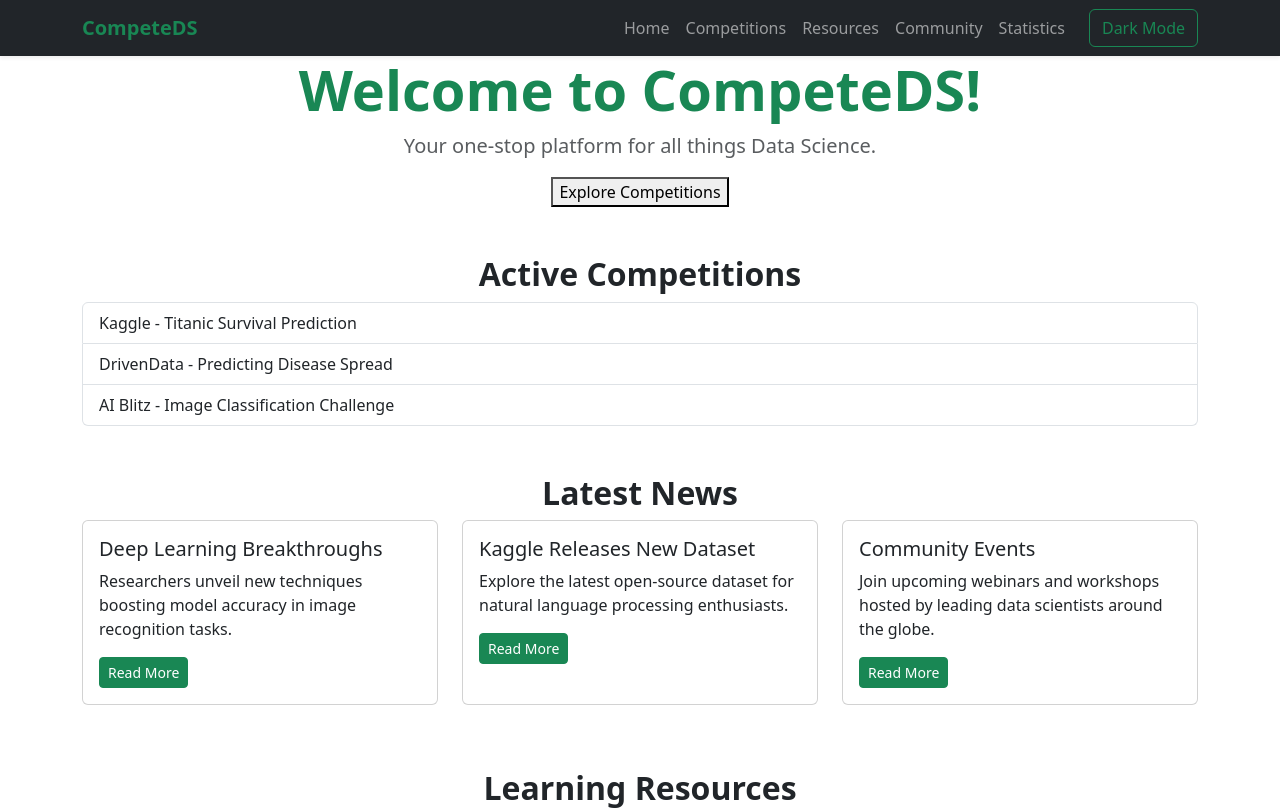
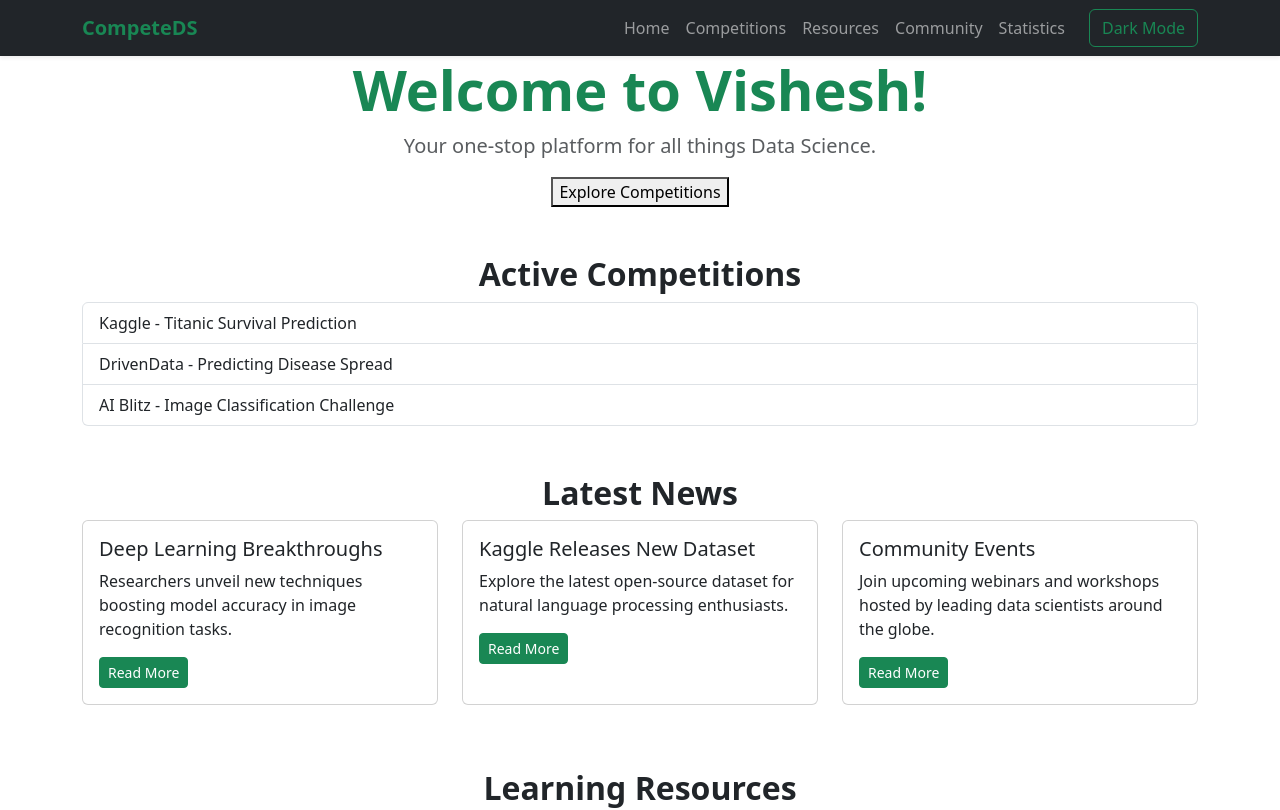
Before and after one commit to iamvisheshsrivastava/compete-ds, a React (Create React App) app: page / in a window 1280 px wide. Shown: the top 810 px of the page. Built offline with nearby package versions, Linux system fonts and the light colour scheme.

Commit message:
Apply diff change: Update hero title to 'Welcome to Vishesh!'
cgen-facc90035643435a924c89e8787625d1

```diff
--- a/src/App.js
+++ b/src/App.js
@@ -56,7 +56,7 @@ function App() {
 
       {/* Hero Section */}
       <div className="hero-section text-center">
-        <h1 className="display-4 fw-bold text-success">Welcome to CompeteDS!</h1>
+        <h1 className="display-4 fw-bold text-success">Welcome to Vishesh!</h1>
         <p className="fs-5 text-muted">Your one-stop platform for all things Data Science.</p>
         <button className="cta-button">Explore Competitions</button>
       </div>
```
